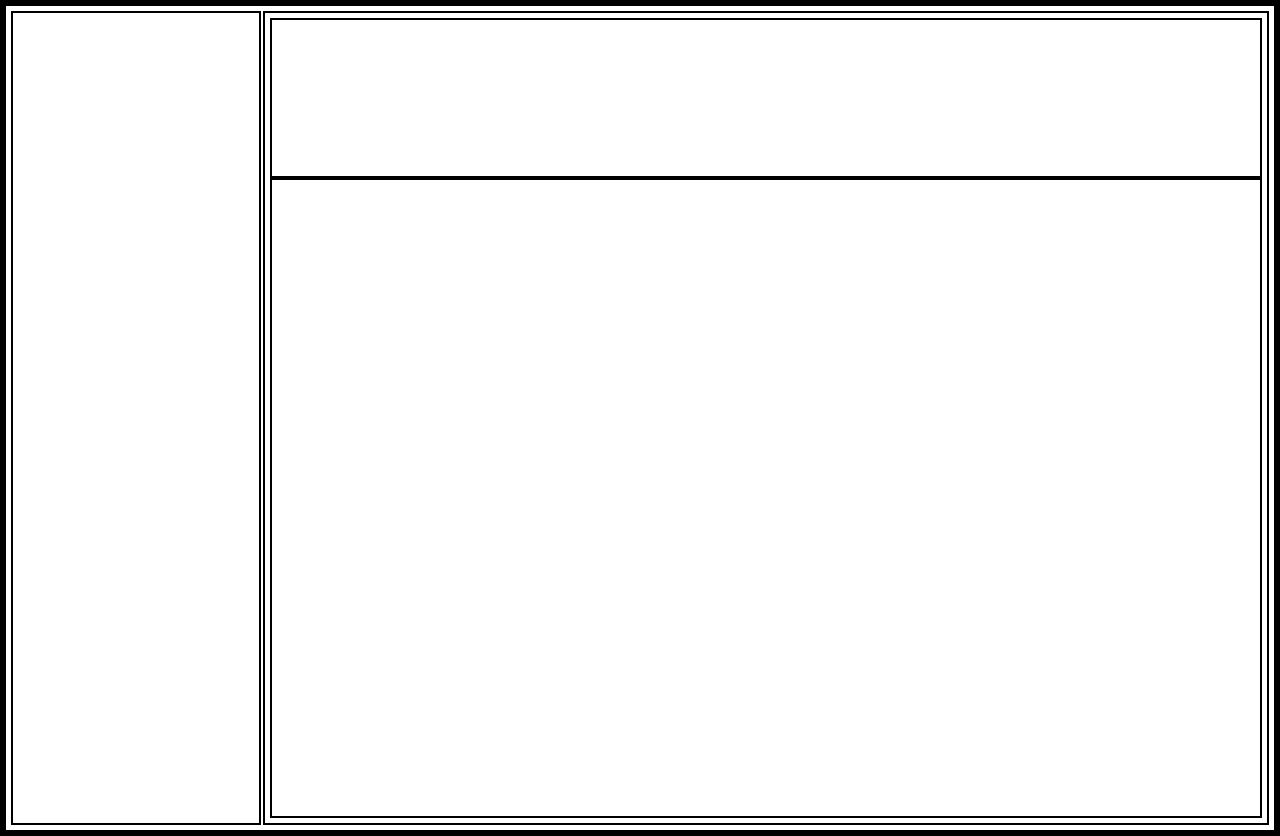
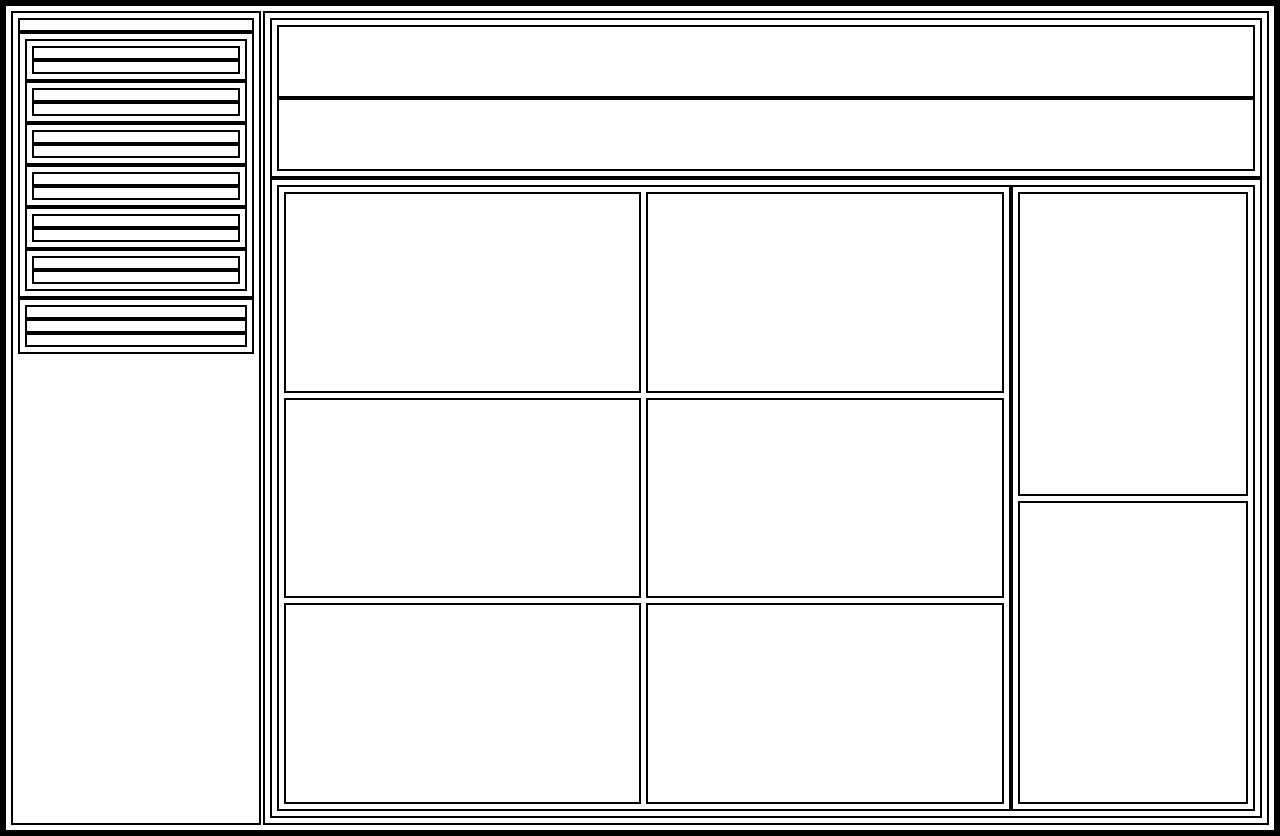
Before and after one commit to Vlad-Petruk/admin-dashboard, a plain HTML site: page index.html in a window 1280 px wide. Drawn offline with Linux system fonts and the light colour scheme.

Commit message:
full grid layout without content

```diff
--- a/index.html
+++ b/index.html
@@ -8,10 +8,59 @@
 </head>
 <body>
     <div class="main-container">
-        <div class="sidebar"></div>
+        <div class="sidebar">
+            <div class="logo"></div>
+            <div class="navigation">
+                <div class="nav-el">
+                    <div class="svg"></div>
+                    <div class="cont"></div>
+                </div>
+                <div class="nav-el">
+                    <div class="svg"></div>
+                    <div class="cont"></div>
+                </div>
+                <div class="nav-el">
+                    <div class="svg"></div>
+                    <div class="cont"></div>
+                </div>
+                <div class="nav-el">
+                    <div class="svg"></div>
+                    <div class="cont"></div>
+                </div>
+                <div class="nav-el">
+                    <div class="svg"></div>
+                    <div class="cont"></div>
+                </div>
+                <div class="nav-el">
+                    <div class="svg"></div>
+                    <div class="cont"></div>
+                </div>
+            </div>
+            <div class="settings">
+                <div class="set"></div>
+                <div class="set"></div>
+                <div class="set"></div>
+            </div>
+        </div>
         <div class="content">
-            <div class="header"></div>
-            <div class="main-content"></div>
+            <div class="header">
+                <div class="search-box"></div>
+                <div class="user-info"></div>
+            </div>
+            <div class="main-content">
+                <div class="projects">
+                    <div class="project"></div>
+                    <div class="project"></div>
+                    <div class="project"></div>
+                    <div class="project"></div>
+                    <div class="project"></div>
+                    <div class="project"></div>
+                </div>
+                <div class="social">
+                    <div class="announcements"></div>
+                    <div class="trendng"></div>
+                </div>
+            </div>
         </div>
     </div>
 </body>
--- a/style.css
+++ b/style.css
@@ -34,4 +34,27 @@ body{
 
 .main-content{
     grid-row: 2/6;
+    display: grid;
+    grid-template-columns: repeat(4, 1fr);
 }
+
+.projects{
+    grid-column: 1/4;
+    display: grid;
+    grid-template-rows: repeat(3, 1fr);
+    grid-template-columns: repeat(2, 1fr);
+    gap: 5px;
+}
+
+
+.social{
+    display: grid;
+    grid-template-rows: repeat(2, 1fr);
+    gap: 5px;
+}
+
+
+.header{
+    display: grid;
+
+}
```
